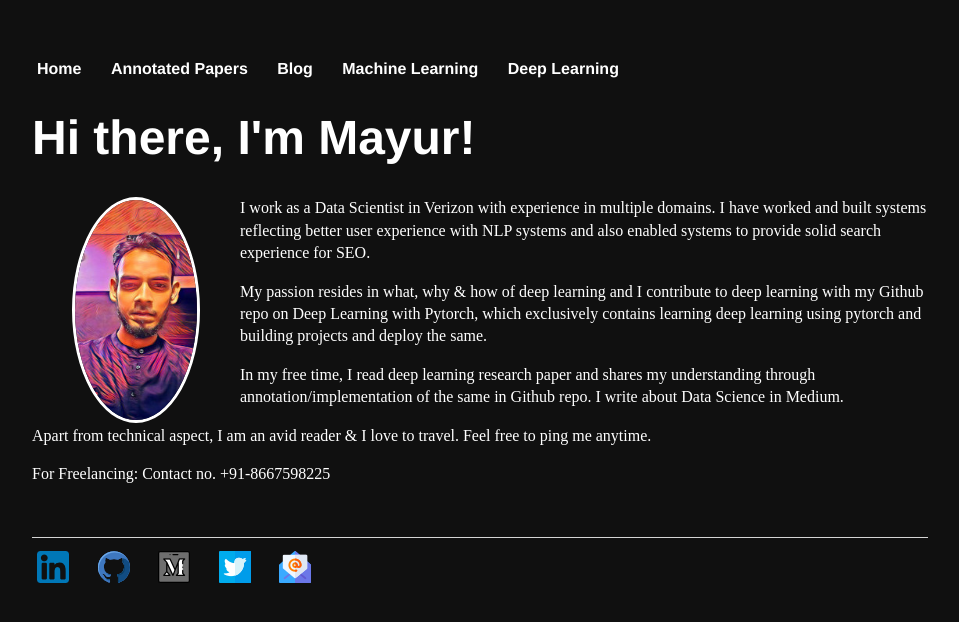
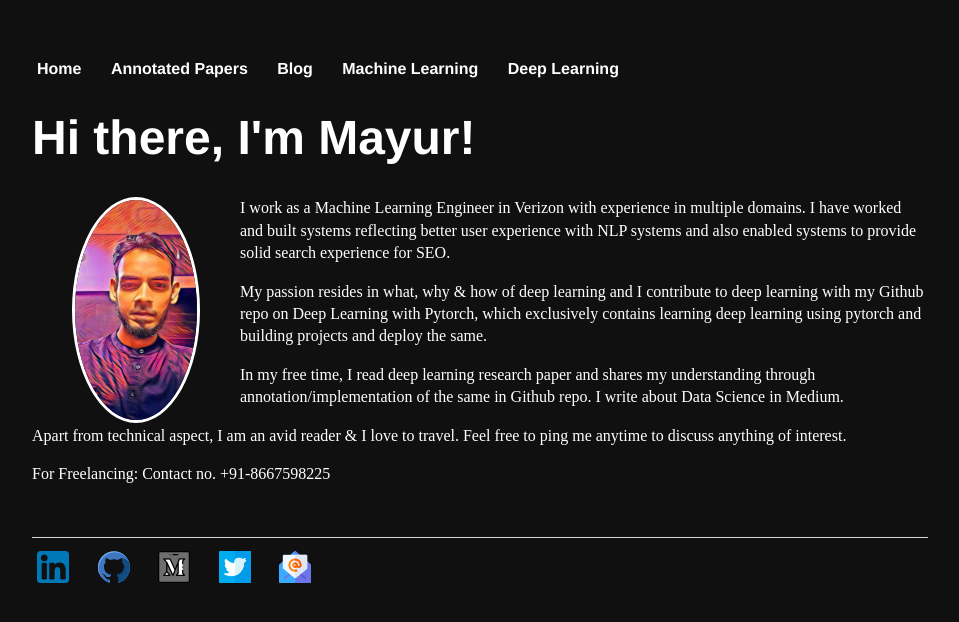
Before and after one commit to Mayurji/mayurji.github.io, a Jekyll site: the page built from index.html, in a window 1280 px wide. Shown: the top 622 px of the page, without its empty margins (160-1119 px from the left). Built offline with Jekyll 4.4.1, drawn with Linux system fonts in a browser that asks for light colours.

Commit message:
Update index.html

```diff
--- a/index.html
+++ b/index.html
@@ -12,7 +12,7 @@ title: Math + Computing = AI
 
 	<img src="{{site.url}}/assets/images/profile/mayur.jpg" class="image-cropper" alt="avatar" class="profile-pic" border="3">
 
-	<p style="text-align:left;">I work as a Data Scientist in Verizon with experience in multiple domains.
+	<p style="text-align:left;">I work as a Machine Learning Engineer in Verizon with experience in multiple domains.
 	I have worked and built systems reflecting better user experience with NLP systems and also enabled systems
 	to provide solid search experience for SEO.</p>
 
@@ -24,7 +24,7 @@ title: Math + Computing = AI
 	of the same in Github repo. I write about Data Science in Medium.</p>
 
 	<p>Apart from technical aspect, I am an avid reader & I love to travel.
-	Feel free to ping me anytime.</p>
+	Feel free to ping me anytime to discuss anything of interest.</p>
 
 	<p>For Freelancing: Contact no. +91-8667598225</p>
 </p>
```
